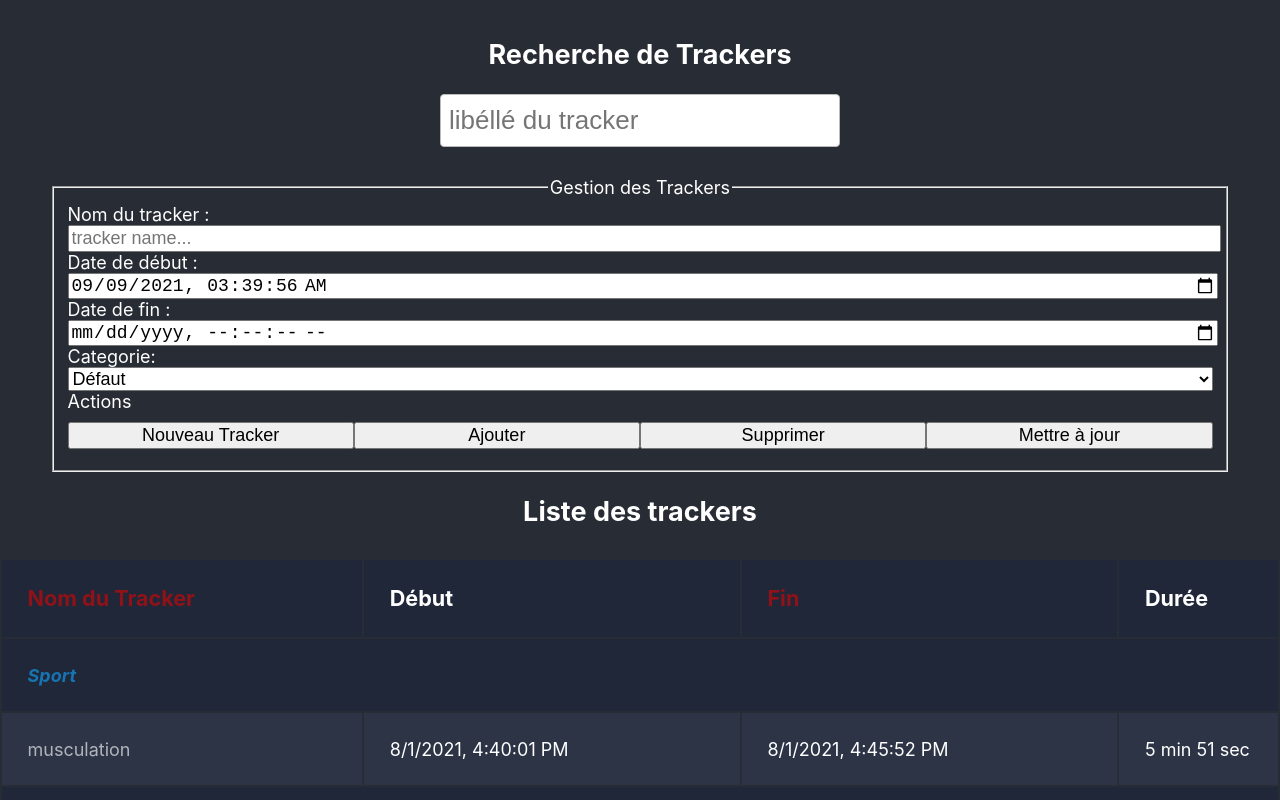
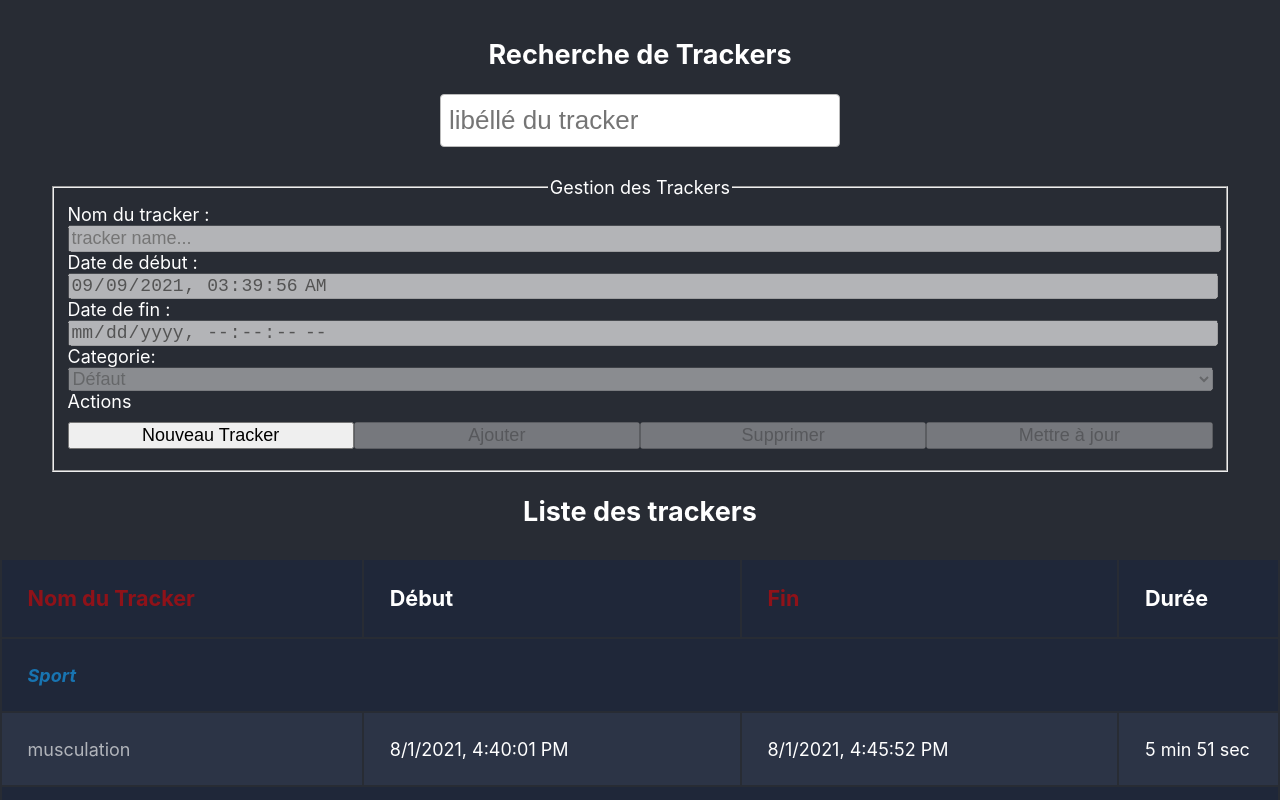
Before and after one commit to MikeCodeur/react-tracker-app, a React (Create React App) app: page / in a window 1280 px wide. Shown: the top 800 px of the page. Built offline with nearby package versions, Linux system fonts and the light colour scheme.

Commit message:
exercises/08-form-edition

```diff
--- a/src/components/TrackerEditForm.final.js
+++ b/src/components/TrackerEditForm.final.js
@@ -9,14 +9,21 @@ const newTracker = () => ({
   endtime: '',
   name: '',
 })
+const newTracker2 = {
+  id: uuidv4(),
+  category: 'Défaut',
+  starttime: getDateTimeForPicker(),
+  endtime: '',
+  name: '',
+}
 
 const TrackerEditForm = ({
-  selectedTracker = {...newTracker(), id: ''},
+  selectedTracker = {...newTracker2, id: ''},
   onAddTracker,
   onDeleteTracker,
   onUpdateTracker,
 }) => {
-  const [tracker, setTracker] = React.useState(selectedTracker)
+  const [tracker, setTracker] = React.useState({...newTracker2, id: ''})
 
   const handleTrackerName = e => {
     setTracker({...tracker, name: e.target.value})
@@ -32,11 +39,10 @@ const TrackerEditForm = ({
   }
 
   React.useEffect(() => {
-    if (selectedTracker?.id !== tracker.id) {
+    if (selectedTracker?.id !== '' && selectedTracker?.id !== tracker.id) {
       setTracker(selectedTracker)
     }
-    // eslint-disable-next-line react-hooks/exhaustive-deps
-  }, [selectedTracker])
+  }, [tracker, selectedTracker])
 
   const handleOnSubmit = e => {
     e.preventDefault()
@@ -54,7 +60,7 @@ const TrackerEditForm = ({
   const handleNewTracker = () => {
     setTracker(newTracker())
   }
-
+  const disabled = tracker.id === '' ? true : false
   return (
     <>
       <form className="Form" onSubmit={handleOnSubmit}>
@@ -62,6 +68,7 @@ const TrackerEditForm = ({
           <legend>Gestion des Trackers</legend>
           <label htmlFor="trackerName">Nom du tracker : </label>
           <input
+            disabled={disabled}
             type="text"
             id="trackerName"
             placeholder="tracker name..."
@@ -71,6 +78,7 @@ const TrackerEditForm = ({
 
           <label htmlFor="trackerDateStart">Date de début : </label>
           <input
+            disabled={disabled}
             id="trackerDateStart"
             type="datetime-local"
             placeholder="durée..."
@@ -82,6 +90,7 @@ const TrackerEditForm = ({
           <label htmlFor="trackerDateEnd">Date de fin : </label>
 
           <input
+            disabled={disabled}
             id="trackerDateEnd"
             type="datetime-local"
             placeholder="durée..."
@@ -92,7 +101,7 @@ const TrackerEditForm = ({
 
           <label>
             Categorie:
-            <select value={tracker.category} onChange={handleTrackerCategory}>
+            <select disabled={disabled} value={tracker.category} onChange={handleTrackerCategory}>
               <option value="Sport">Sport</option>
               <option value="Code">Code</option>
               <option value="Perso">Perso</option>
@@ -107,13 +116,15 @@ const TrackerEditForm = ({
               value="Nouveau Tracker"
               onClick={handleNewTracker}
             ></input>
-            <input type="submit" value="Ajouter"></input>
+            <input disabled={disabled} type="submit" value="Ajouter"></input>
             <input
+              disabled={disabled}
               type="button"
               value="Supprimer"
               onClick={handleDeleteTracker}
             ></input>
             <input
+              disabled={disabled}
               type="button"
               value="Mettre à jour"
               onClick={handleUpdateTracker}
```
Also changed, not shown: src/components/TrackerEditForm.exercise.js (+11 -4 lines).
